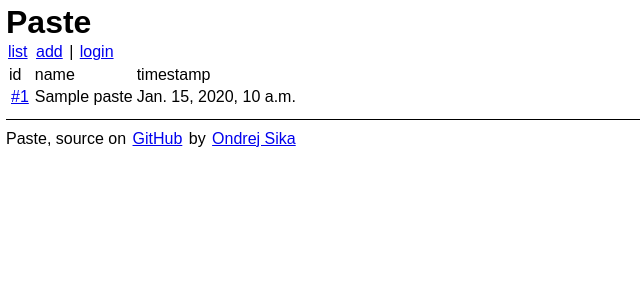
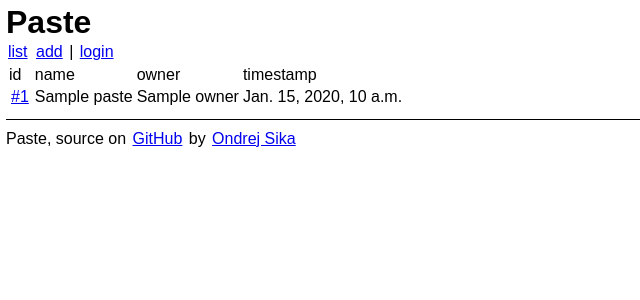
Before and after one commit to ondrejsika/paste, a Django app: template paste/templates/paste/index.html in a window 1280 px wide. Shown: the top 300 px of the page, without its empty margins (0-640 px from the left). Run offline with Django 3.2, Linux system fonts and the light colour scheme; the template is opened without the code that fills it: most values are stand-ins (such as "Sample title", 1, 10 or a date in 2020); some libraries are stand-ins or nearby versions.

Commit message:
use owner

```diff
--- a/paste/templates/paste/index.html
+++ b/paste/templates/paste/index.html
@@ -4,6 +4,7 @@
     <tr>
         <td>id</td>
         <td>name</td>
+        <td>owner</td>
         <td>timestamp</td>
     </tr>
     {% for paste in pastes %}
@@ -12,6 +13,11 @@
             <td>
                 {{paste.name}}
             </td>
+            <td>
+                {% if paste.owner %}
+                    {{paste.owner}}
+                {% endif %}
+            </td>
             <td>{{paste.timestamp}}</td>
         </tr>
     {% endfor %}
--- a/paste/views.py
+++ b/paste/views.py
@@ -21,7 +21,10 @@ def index_view(request, template="paste/index.html"):
 def add_view(request, template="paste/add.html"):
     add_paste_form = PasteForm(request.POST or None)
     if add_paste_form.is_valid():
-        paste = add_paste_form.save()
+        paste = add_paste_form.save(commit=False)
+        if request.user:
+            paste.owner = request.user.profile
+        paste.save()
         return HttpResponseRedirect(reverse("paste:detail", args=(paste.pk, )))
 
     return render_to_response(template,
```
Also changed, not shown: paste/templates/paste/detail.html (+6 -1 lines).
